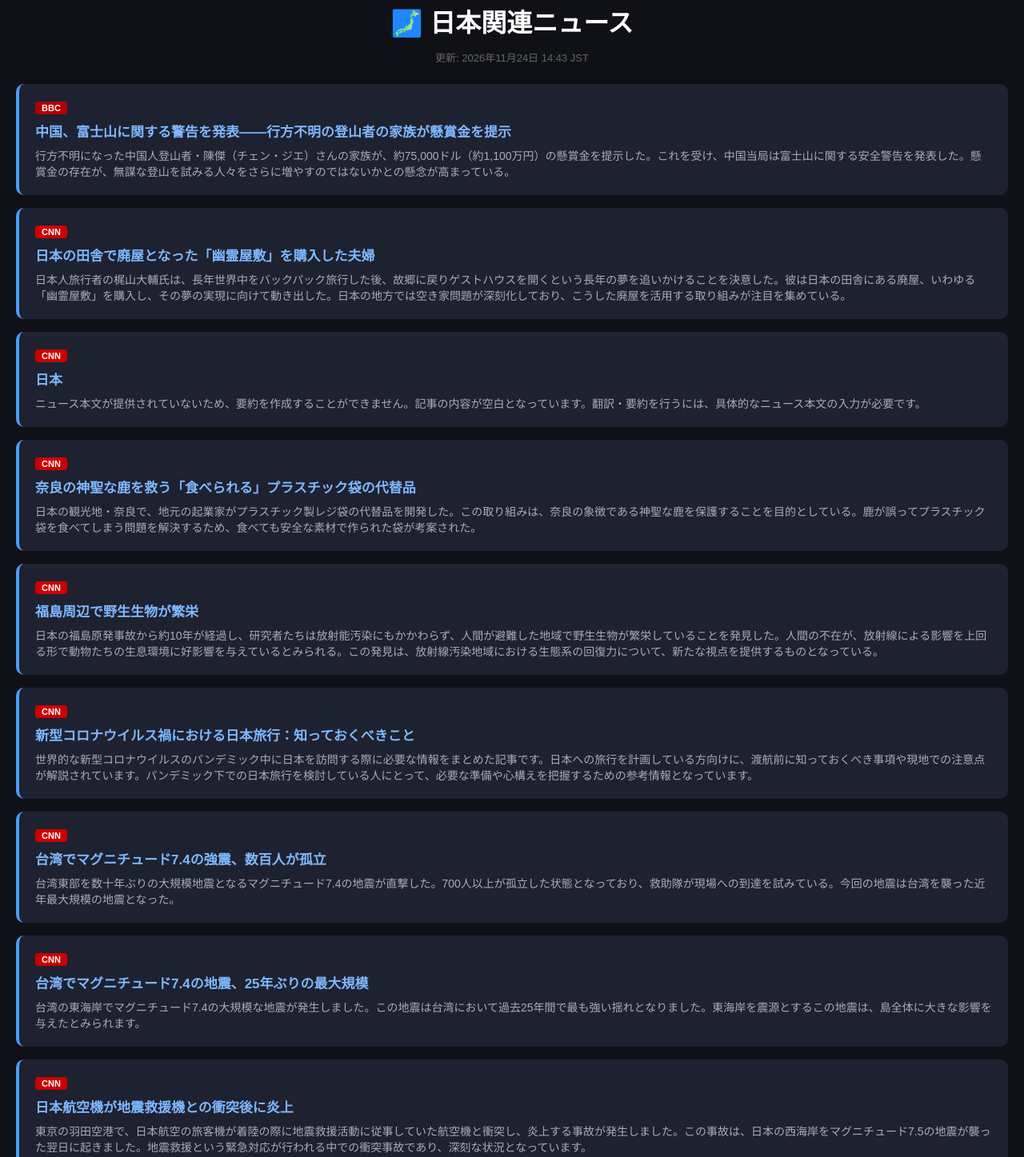
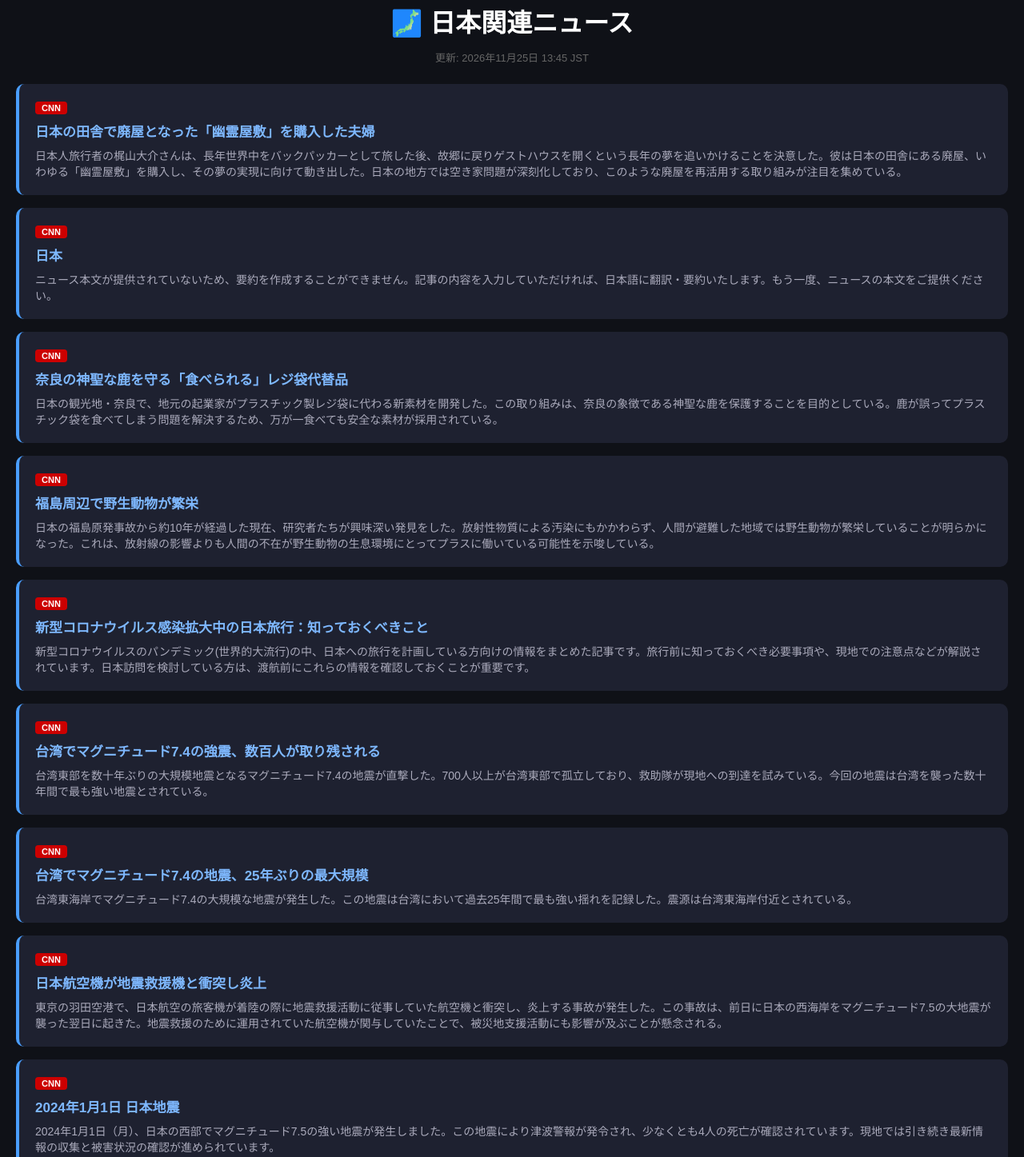
Before and after one commit to nishihara117-pixel/japan-news, a plain HTML site: page docs/index.html in a window 1280 px wide. Shown: the part 38-1485 px from the top of the page at 80% size. Drawn offline with Linux system fonts and the light colour scheme.

Commit message:
🗾 ニュース更新 2026-11-25

```diff
--- a/docs/index.html
+++ b/docs/index.html
@@ -19,57 +19,52 @@ h1{text-align:center;color:#fff;margin-bottom:4px}
 </head>
 <body>
 <h1>🗾 日本関連ニュース</h1>
-<p class="updated">更新: 2026年11月24日 14:43 JST</p>
+<p class="updated">更新: 2026年11月25日 13:45 JST</p>
 
-<div class="card">
-  <span class="logo BBC">BBC</span>
-  <h2><a href="https://www.bbc.co.uk/news/articles/c61wr088jnzzo?at_medium=RSS&at_campaign=rss" target="_blank">中国、富士山に関する警告を発表——行方不明の登山者の家族が懸賞金を提示</a></h2>
-  <p>行方不明になった中国人登山者・陳傑（チェン・ジエ）さんの家族が、約75,000ドル（約1,100万円）の懸賞金を提示した。これを受け、中国当局は富士山に関する安全警告を発表した。懸賞金の存在が、無謀な登山を試みる人々をさらに増やすのではないかとの懸念が高まっている。</p>
-</div>
 <div class="card">
   <span class="logo CNN">CNN</span>
   <h2><a href="https://www.cnn.com/travel/article/couple-turned-abandoned-japanese-home-into-guest-house/index.html" target="_blank">日本の田舎で廃屋となった「幽霊屋敷」を購入した夫婦</a></h2>
-  <p>日本人旅行者の梶山大輔氏は、長年世界中をバックパック旅行した後、故郷に戻りゲストハウスを開くという長年の夢を追いかけることを決意した。彼は日本の田舎にある廃屋、いわゆる「幽霊屋敷」を購入し、その夢の実現に向けて動き出した。日本の地方では空き家問題が深刻化しており、こうした廃屋を活用する取り組みが注目を集めている。</p>
+  <p>日本人旅行者の梶山大介さんは、長年世界中をバックパッカーとして旅した後、故郷に戻りゲストハウスを開くという長年の夢を追いかけることを決意した。彼は日本の田舎にある廃屋、いわゆる「幽霊屋敷」を購入し、その夢の実現に向けて動き出した。日本の地方では空き家問題が深刻化しており、このような廃屋を再活用する取り組みが注目を集めている。</p>
 </div>
 <div class="card">
   <span class="logo CNN">CNN</span>
   <h2><a href="https://www.cnn.com/specials/asia/japan?utm_source=section" target="_blank">日本</a></h2>
-  <p>ニュース本文が提供されていないため、要約を作成することができません。記事の内容が空白となっています。翻訳・要約を行うには、具体的なニュース本文の入力が必要です。</p>
+  <p>ニュース本文が提供されていないため、要約を作成することができません。記事の内容を入力していただければ、日本語に翻訳・要約いたします。もう一度、ニュースの本文をご提供ください。</p>
 </div>
 <div class="card">
   <span class="logo CNN">CNN</span>
-  <h2><a href="https://www.cnn.com/travel/article/nara-deer-plastic-bags-scli-intl-scn/index.html" target="_blank">奈良の神聖な鹿を救う「食べられる」プラスチック袋の代替品</a></h2>
-  <p>日本の観光地・奈良で、地元の起業家がプラスチック製レジ袋の代替品を開発した。この取り組みは、奈良の象徴である神聖な鹿を保護することを目的としている。鹿が誤ってプラスチック袋を食べてしまう問題を解決するため、食べても安全な素材で作られた袋が考案された。</p>
+  <h2><a href="https://www.cnn.com/travel/article/nara-deer-plastic-bags-scli-intl-scn/index.html" target="_blank">奈良の神聖な鹿を守る「食べられる」レジ袋代替品</a></h2>
+  <p>日本の観光地・奈良で、地元の起業家がプラスチック製レジ袋に代わる新素材を開発した。この取り組みは、奈良の象徴である神聖な鹿を保護することを目的としている。鹿が誤ってプラスチック袋を食べてしまう問題を解決するため、万が一食べても安全な素材が採用されている。</p>
 </div>
 <div class="card">
   <span class="logo CNN">CNN</span>
-  <h2><a href="https://www.cnn.com/2020/01/07/asia/fukushima-wildlife-intl-scli-scn/index.html" target="_blank">福島周辺で野生生物が繁栄</a></h2>
-  <p>日本の福島原発事故から約10年が経過し、研究者たちは放射能汚染にもかかわらず、人間が避難した地域で野生生物が繁栄していることを発見した。人間の不在が、放射線による影響を上回る形で動物たちの生息環境に好影響を与えているとみられる。この発見は、放射線汚染地域における生態系の回復力について、新たな視点を提供するものとなっている。</p>
+  <h2><a href="https://www.cnn.com/2020/01/07/asia/fukushima-wildlife-intl-scli-scn/index.html" target="_blank">福島周辺で野生動物が繁栄</a></h2>
+  <p>日本の福島原発事故から約10年が経過した現在、研究者たちが興味深い発見をした。放射性物質による汚染にもかかわらず、人間が避難した地域では野生動物が繁栄していることが明らかになった。これは、放射線の影響よりも人間の不在が野生動物の生息環境にとってプラスに働いている可能性を示唆している。</p>
 </div>
 <div class="card">
   <span class="logo CNN">CNN</span>
-  <h2><a href="https://www.cnn.com/travel/article/japan-travel-covid-19/index.html" target="_blank">新型コロナウイルス禍における日本旅行：知っておくべきこと</a></h2>
-  <p>世界的な新型コロナウイルスのパンデミック中に日本を訪問する際に必要な情報をまとめた記事です。日本への旅行を計画している方向けに、渡航前に知っておくべき事項や現地での注意点が解説されています。パンデミック下での日本旅行を検討している人にとって、必要な準備や心構えを把握するための参考情報となっています。</p>
+  <h2><a href="https://www.cnn.com/travel/article/japan-travel-covid-19/index.html" target="_blank">新型コロナウイルス感染拡大中の日本旅行：知っておくべきこと</a></h2>
+  <p>新型コロナウイルスのパンデミック(世界的大流行)の中、日本への旅行を計画している方向けの情報をまとめた記事です。旅行前に知っておくべき必要事項や、現地での注意点などが解説されています。日本訪問を検討している方は、渡航前にこれらの情報を確認しておくことが重要です。</p>
 </div>
 <div class="card">
   <span class="logo CNN">CNN</span>
-  <h2><a href="https://www.cnn.com/asia/live-news/taiwan-earthquake-hualien-04-04-23-hnk-intl/index.html" target="_blank">台湾でマグニチュード7.4の強震、数百人が孤立</a></h2>
-  <p>台湾東部を数十年ぶりの大規模地震となるマグニチュード7.4の地震が直撃した。700人以上が孤立した状態となっており、救助隊が現場への到達を試みている。今回の地震は台湾を襲った近年最大規模の地震となった。</p>
+  <h2><a href="https://www.cnn.com/asia/live-news/taiwan-earthquake-hualien-04-04-23-hnk-intl/index.html" target="_blank">台湾でマグニチュード7.4の強震、数百人が取り残される</a></h2>
+  <p>台湾東部を数十年ぶりの大規模地震となるマグニチュード7.4の地震が直撃した。700人以上が台湾東部で孤立しており、救助隊が現地への到達を試みている。今回の地震は台湾を襲った数十年間で最も強い地震とされている。</p>
 </div>
 <div class="card">
   <span class="logo CNN">CNN</span>
   <h2><a href="https://www.cnn.com/asia/live-news/taiwan-earthquake-hualien-tsunami-warning-hnk-intl/index.html" target="_blank">台湾でマグニチュード7.4の地震、25年ぶりの最大規模</a></h2>
-  <p>台湾の東海岸でマグニチュード7.4の大規模な地震が発生しました。この地震は台湾において過去25年間で最も強い揺れとなりました。東海岸を震源とするこの地震は、島全体に大きな影響を与えたとみられます。</p>
+  <p>台湾東海岸でマグニチュード7.4の大規模な地震が発生した。この地震は台湾において過去25年間で最も強い揺れを記録した。震源は台湾東海岸付近とされている。</p>
 </div>
 <div class="card">
   <span class="logo CNN">CNN</span>
-  <h2><a href="https://www.cnn.com/asia/live-news/japan-earthquake-plane-fire-news-01-02-24/index.html" target="_blank">日本航空機が地震救援機との衝突後に炎上</a></h2>
-  <p>東京の羽田空港で、日本航空の旅客機が着陸の際に地震救援活動に従事していた航空機と衝突し、炎上する事故が発生しました。この事故は、日本の西海岸をマグニチュード7.5の地震が襲った翌日に起きました。地震救援という緊急対応が行われる中での衝突事故であり、深刻な状況となっています。</p>
+  <h2><a href="https://www.cnn.com/asia/live-news/japan-earthquake-plane-fire-news-01-02-24/index.html" target="_blank">日本航空機が地震救援機と衝突し炎上</a></h2>
+  <p>東京の羽田空港で、日本航空の旅客機が着陸の際に地震救援活動に従事していた航空機と衝突し、炎上する事故が発生した。この事故は、前日に日本の西海岸をマグニチュード7.5の大地震が襲った翌日に起きた。地震救援のために運用されていた航空機が関与していたことで、被災地支援活動にも影響が及ぶことが懸念される。</p>
 </div>
 <div class="card">
   <span class="logo CNN">CNN</span>
   <h2><a href="https://www.cnn.com/asia/live-news/japan-ishikawa-earthquake-01-01-24/index.html" target="_blank">2024年1月1日 日本地震</a></h2>
-  <p>2024年1月1日（月）、日本の西部でマグニチュード7.5の強い地震が発生しました。この地震により津波警報が発令され、少なくとも4人の死亡が確認されています。現在も状況は継続しており、随時最新情報が更新されています。</p>
+  <p>2024年1月1日（月）、日本の西部でマグニチュード7.5の強い地震が発生しました。この地震により津波警報が発令され、少なくとも4人の死亡が確認されています。現地では引き続き最新情報の収集と被害状況の確認が進められています。</p>
 </div>
 </body>
 </html>
```
Also changed, not shown: docs/meta.json (+16 -24 lines).
